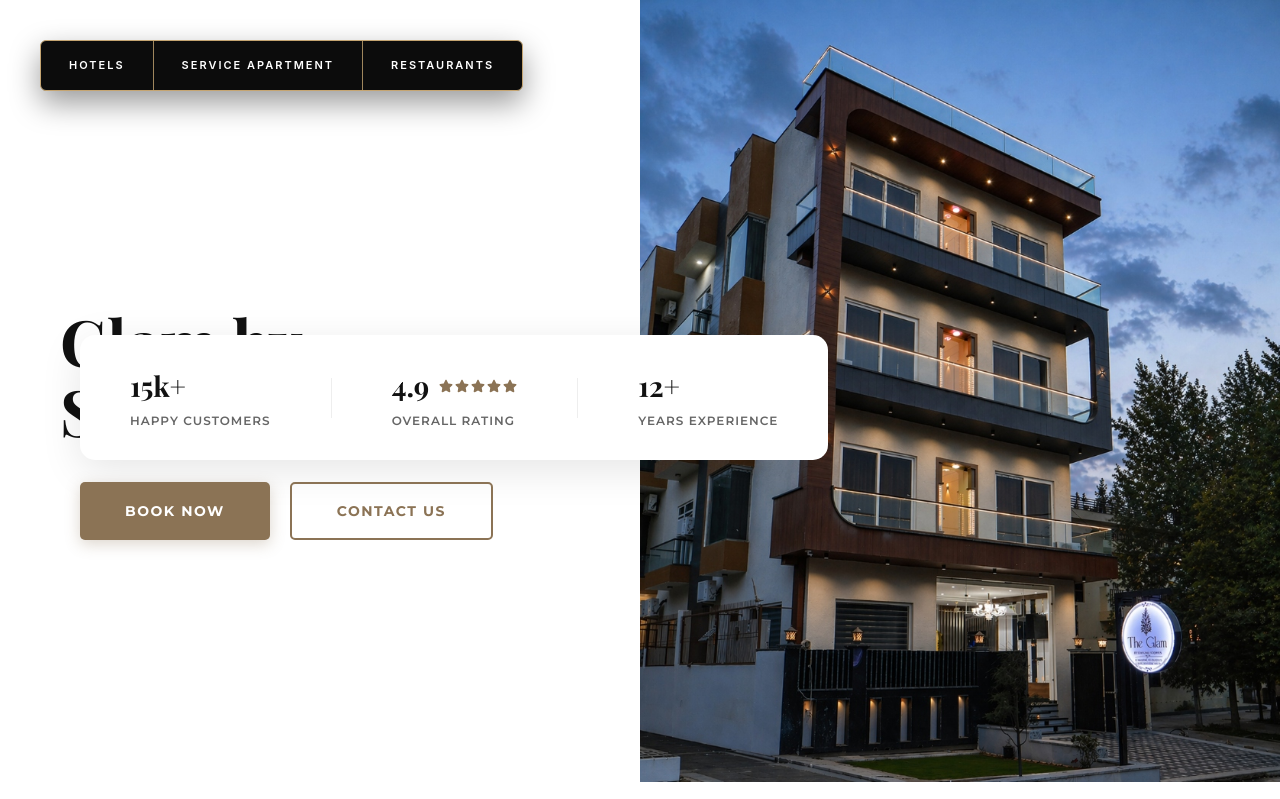
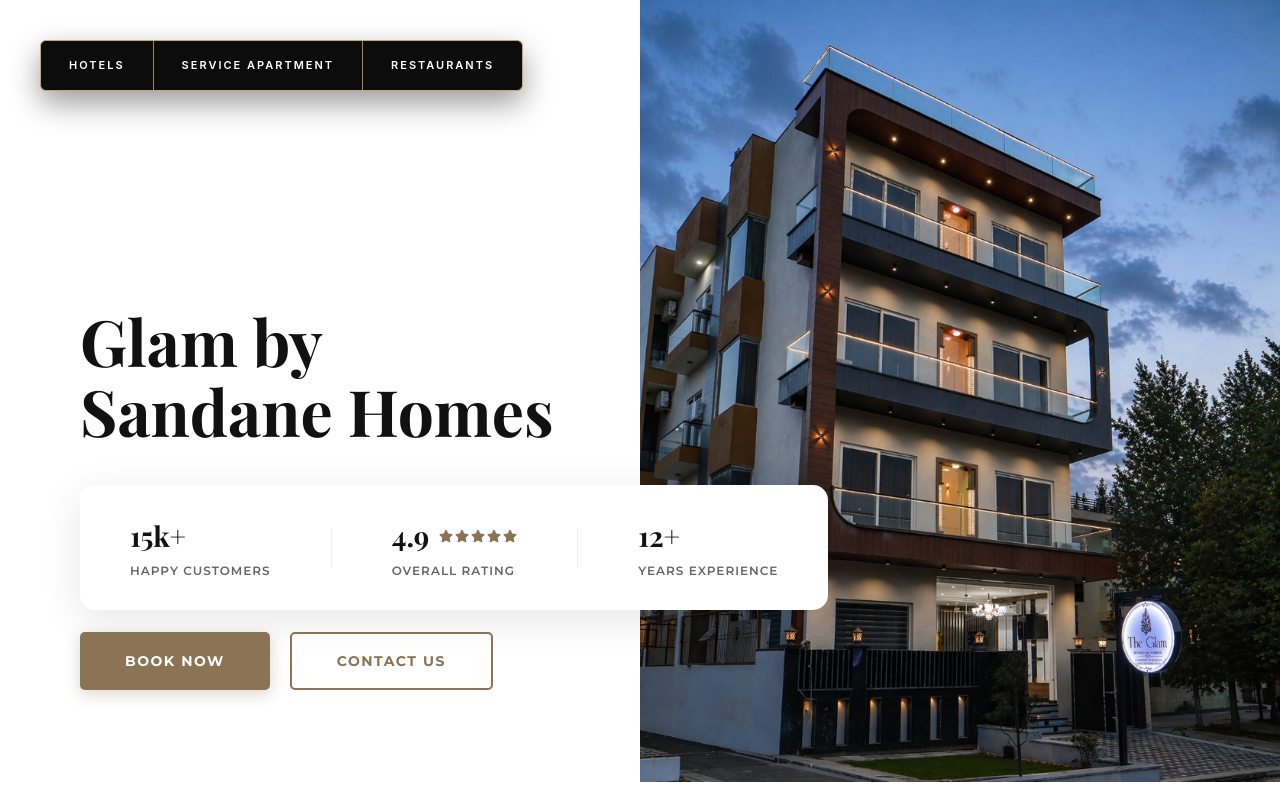
Before and after one commit to viratco/sandanehomes, a React (Vite) app: page /glam in a window 1280 px wide. Shown: the top 799 px of the page. Built offline with nearby package versions, Linux system fonts and the light colour scheme; a web font is replaced by a local one.

Commit message:
Fix Glam hero layout with balanced max-height constraint

```diff
--- a/src/components/pages/Glam.jsx
+++ b/src/components/pages/Glam.jsx
@@ -113,11 +113,11 @@
             <Header showTopBar={false} showNav={false} showLogo={false} />
             <SubpageNav />
 
-            {/* Split Section - Fixed height to match other subpages */}
-            <div className="sandane-hero-split" style={{ height: '500px', minHeight: '500px' }}>
+            {/* Split Section - Balanced height to prevent "too long" image */}
+            <div className="sandane-hero-split" style={{ minHeight: '80vh', maxHeight: '650px' }}>
 
                 {/* Left Side - Text */}
-                <div className="sandane-hero-text" style={{ padding: '40px 60px' }}>
+                <div className="sandane-hero-text">
                     <h1 className="sandane-hero-title">
                         Glam by Sandane Homes
                     </h1>
```
